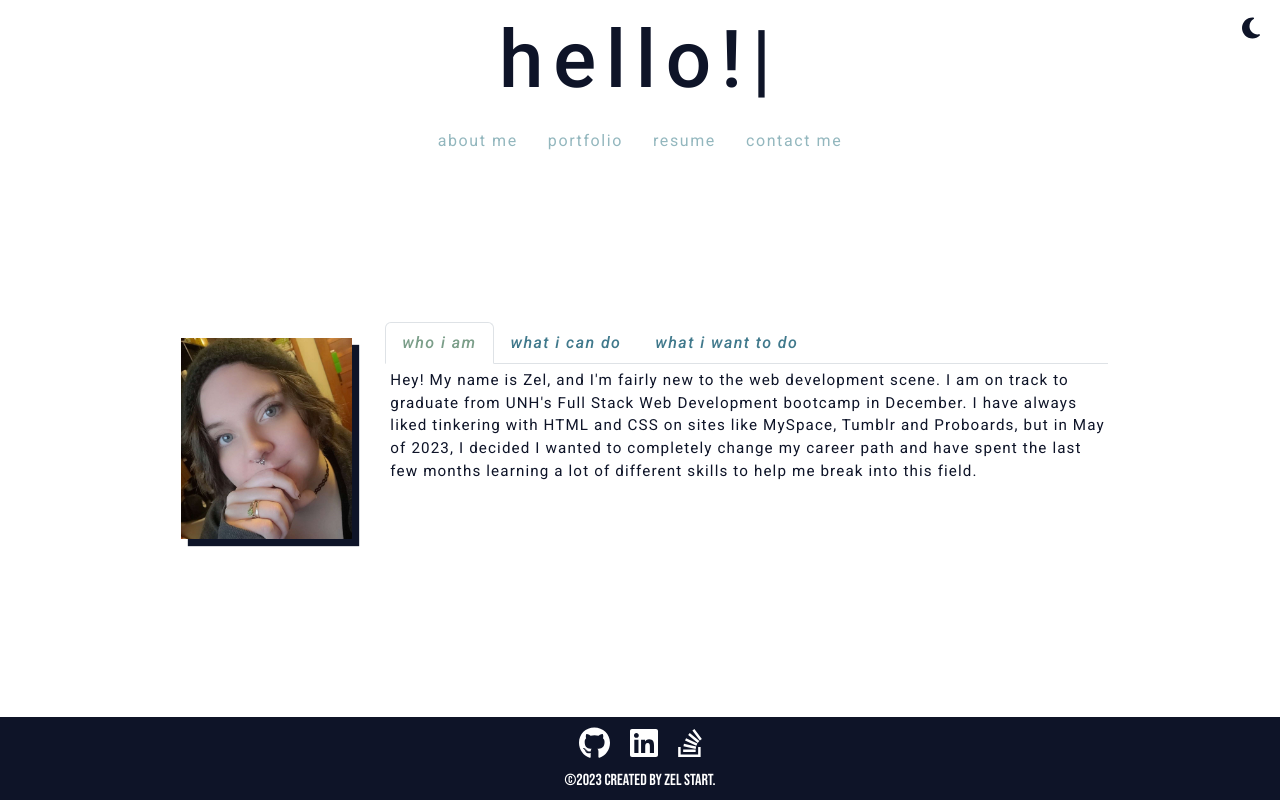
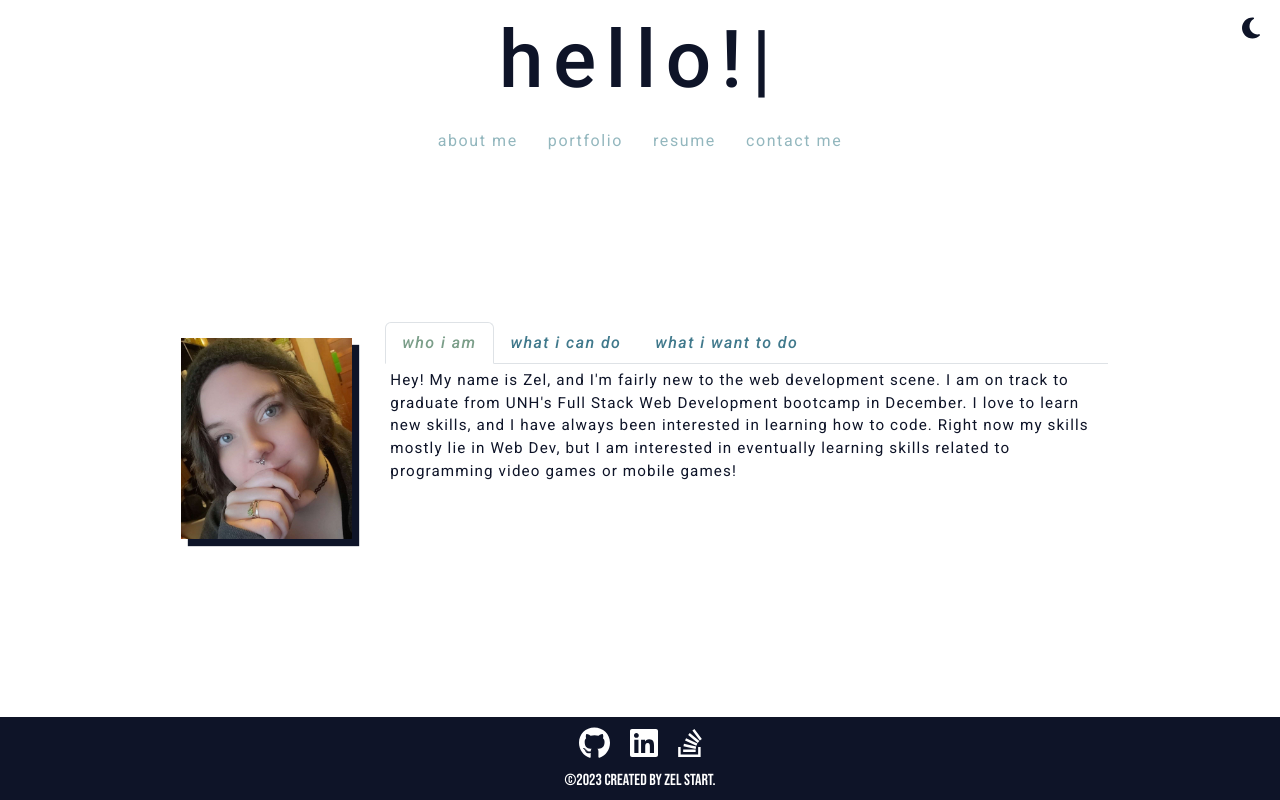
Before and after one commit to zelstart/react-portfolio, a React (Vite) app in the folder react-portfolio/: page / in a window 1280 px wide. Built offline with nearby package versions, Linux system fonts and the light colour scheme.

Commit message:
updated about me text

```diff
--- a/react-portfolio/src/components/pages/AboutMe/AboutMe.jsx
+++ b/react-portfolio/src/components/pages/AboutMe/AboutMe.jsx
@@ -18,7 +18,7 @@ function AboutMe() {
                     <Tabs defaultActiveKey="who-i-am" id="">
 
                         <Tab eventKey="who-i-am" title="who i am">
-                            <p className='about-me-text'>Hey! My name is Zel, and I'm fairly new to the web development scene. I am on track to graduate from UNH's Full Stack Web Development bootcamp in December. I have always liked tinkering with HTML and CSS on sites like MySpace, Tumblr and Proboards, but in May of 2023, I decided I wanted to completely change my career path and have spent the last few months learning a lot of different skills to help me break into this field. </p>
+                            <p className='about-me-text'>Hey! My name is Zel, and I'm fairly new to the web development scene. I am on track to graduate from UNH's Full Stack Web Development bootcamp in December. I love to learn new skills, and I have always been interested in learning how to code. Right now my skills mostly lie in Web Dev, but I am interested in eventually learning skills related to programming video games or mobile games! </p>
                         </Tab>
 
                         <Tab className='' eventKey="skills" title="what i can do">
```
